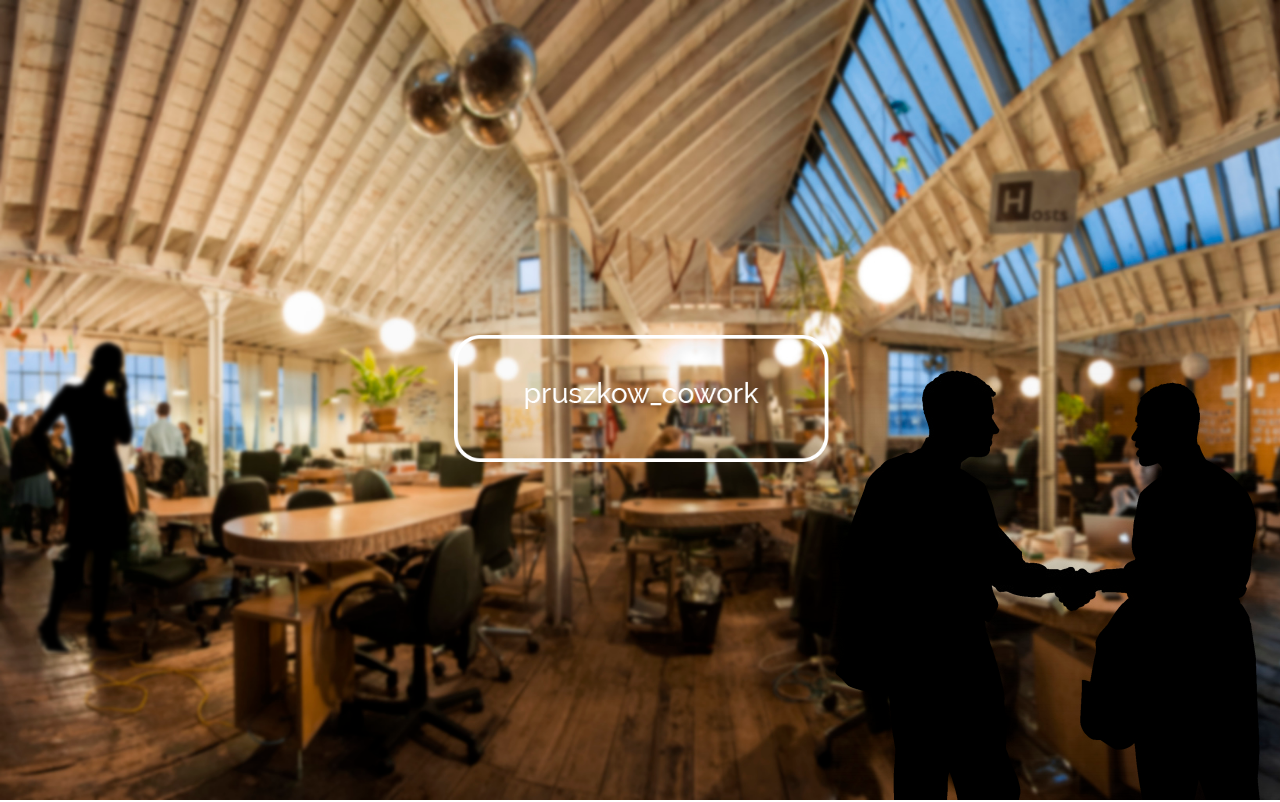
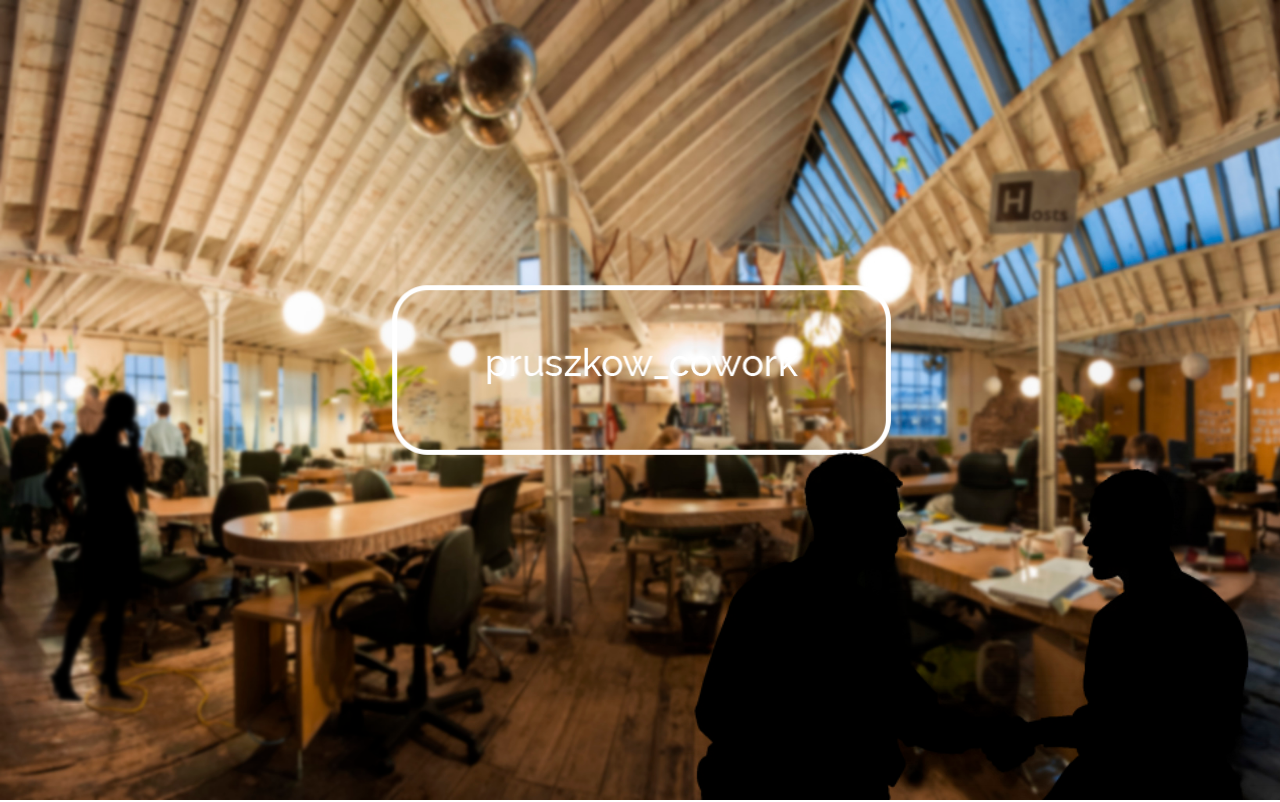
Before and after one commit to gkapkowski/cowork_landingPage, a plain HTML site: page index.html in a window 1280 px wide. Shown: the top 802 px of the page. Drawn offline with nearby package versions, Linux system fonts and the light colour scheme.

Commit message:
Header - fixed positioning for logo, back- and fore images

```diff
--- a/scss/partials/header.scss
+++ b/scss/partials/header.scss
@@ -19,14 +19,15 @@ original picture was blured
 
 .back-image {
   @media (min-width: 750px) {
-    width: 33%;
-    height: 320px;
+    width: 100%;
+    height: 40%;
+    background-size: contain;
     background-image: url("../images/back_silhouette.png");
     background-repeat: no-repeat;
     background-position: top left;
     position: absolute;
-    left: 25px;
-    top: 335px;
+    top: 48%;
+    left: 3%;
   }
 }
 
@@ -38,25 +39,25 @@ author: Piotr Siedlecki
 */
 
 .logo {
-  height: 150px;
+  height: 25%;
   width: 100%;
   background-image: url("../images/logo.png");
   background-size: contain;
   background-position: center;
   background-repeat: no-repeat;
   position: absolute;
-  top: 50%;
-  margin-top: -75px; /* half of the height of the image*/
+  top: 34%;
 }
 
 .fore-image {
   @media (min-width: 750px) {
     width: 100%;
-    height: 657px;
+    height: 100%;
     background-image: url("../images/fore_silhouette.png");
     background-repeat: no-repeat;
+    background-size: contain;
     background-position: right bottom;
     position: absolute;
-    top: 300px;
+    top: 54%;
   }
 }
```
Also changed, not shown: css/style.css.
